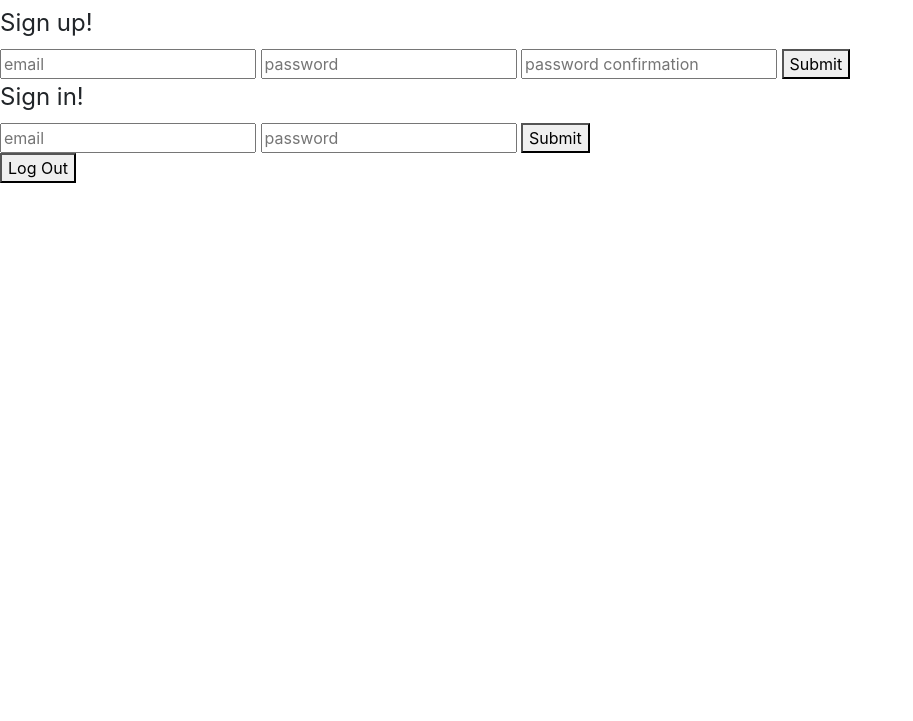
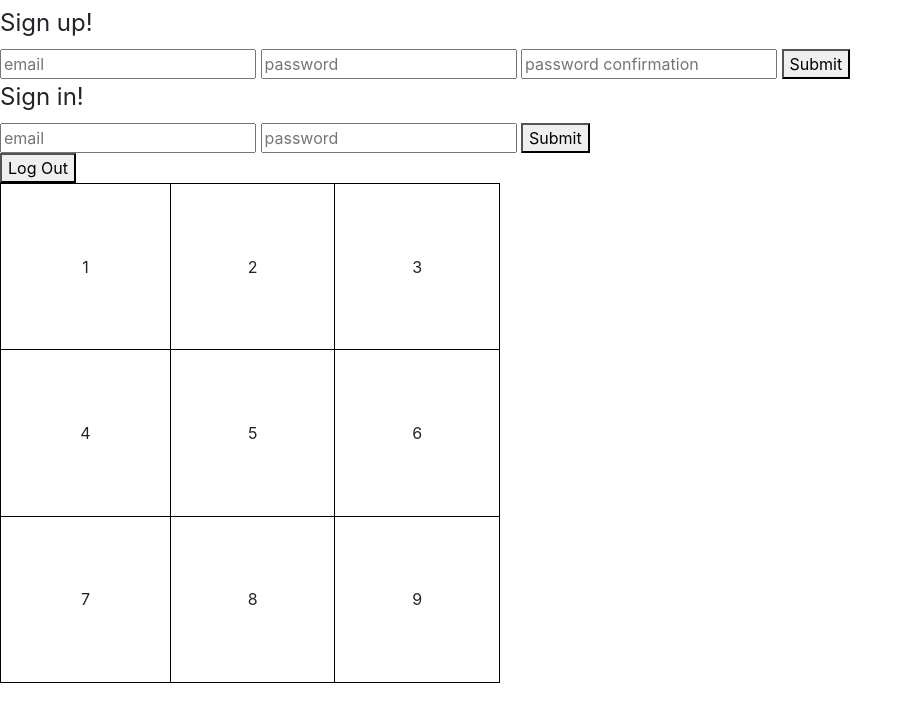
Before and after one commit to danman01/tic-tac-toe-demo, a website built with webpack: page index.html in a window 1280 px wide. Shown: the part 51-772 px from the top of the page, without its empty margins (0-913 px from the left). Built offline with nearby package versions, Linux system fonts and the light colour scheme.

Commit message:
WIP clickSquare event handler

```diff
--- a/assets/scripts/api.js
+++ b/assets/scripts/api.js
@@ -24,7 +24,6 @@ const signIn = function (credentials) {
 
 // TODO: change password and sign out
 
-
 module.exports = {
   signUp,
   signIn
--- a/assets/scripts/app.js
+++ b/assets/scripts/app.js
@@ -10,7 +10,11 @@ const events = require('./events')
 // jQuery document.ready function
 $(() => {
   // put code inside document ready
+  // auth event listeners and handlers
   $('#sign-up').on('submit', events.onSignUp)
   $('#sign-in').on('submit', events.onSignIn)
   // TODO: change password and sign out
+
+  // game board event listeners and handlers
+  $('.game-board td').on('click', events.clickSquare)
 })
--- a/assets/scripts/events.js
+++ b/assets/scripts/events.js
@@ -34,8 +34,18 @@ const onSignIn = function (event) {
 
 // TODO: change password and sign out
 
+// game events
+
+const clickSquare = function (event) {
+  console.log('clicked square', event.target)
+  // add X or O
+  // figure out currentPlayer logic...
+  // send update to Game api
+  // tell user this was successful or a failure
+}
 
 module.exports = {
   onSignUp,
-  onSignIn
+  onSignIn,
+  clickSquare
 }
--- a/assets/styles/index.scss
+++ b/assets/styles/index.scss
@@ -7,3 +7,14 @@
 .success {
   color: green;
 }
+
+/* game board styles */
+.game-board {
+  height: 500px;
+  width: 500px;
+}
+
+.game-board td {
+  border: solid 1px black;
+  text-align: center;
+}
--- a/index.html
+++ b/index.html
@@ -37,5 +37,24 @@
           Log Out
         </button>
       </header>
+      <main>
+        <table class='game-board'>
+          <tr>
+            <td id="0">1</td>
+            <td id="1">2</td>
+            <td id="2">3</td>
+          </tr>
+          <tr>
+            <td id="3">4</td>
+            <td id="4">5</td>
+            <td id="5">6</td>
+          </tr>
+          <tr>
+            <td id="6">7</td>
+            <td id="7">8</td>
+            <td id="8">9</td>
+          </tr>
+        </table>
+      </main>
     </body>
 </html>
```
